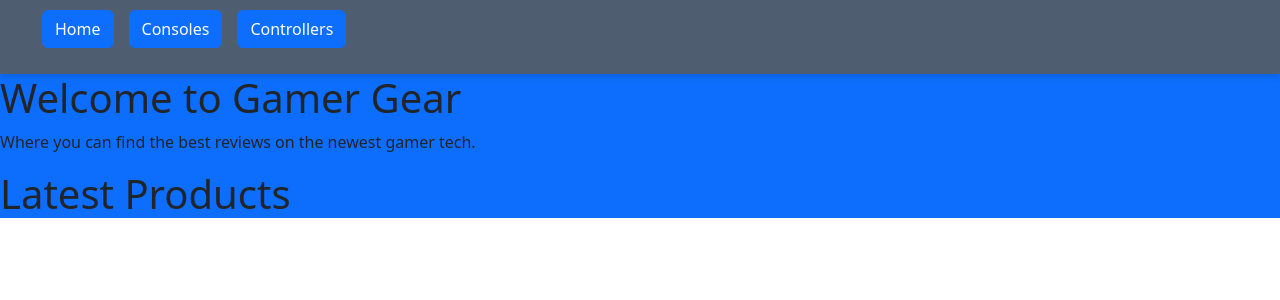
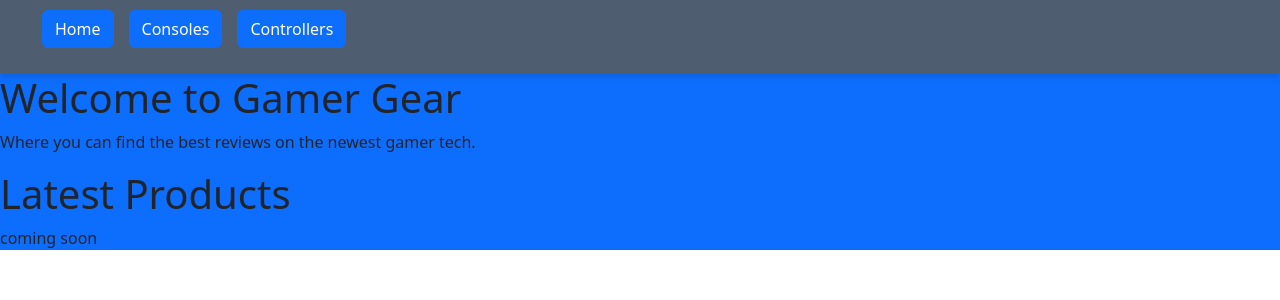
Before and after one commit to astrunk87/gamerTechSite, a React (Vite) app in the folder client/: page / in a window 1280 px wide. Shown: the top 300 px of the page. Built offline with nearby package versions, Linux system fonts and the light colour scheme.

Commit message:
fixed some text areas

```diff
--- a/client/src/components/Home.jsx
+++ b/client/src/components/Home.jsx
@@ -21,6 +21,7 @@ function Home() {
           Where you can find the best reviews on the newest gamer tech.
         </p>
       <h1>Latest Products</h1>
+      <p>coming soon</p>
 
       </div>
      );
--- a/client/src/components/pages/Controllers.jsx
+++ b/client/src/components/pages/Controllers.jsx
@@ -16,7 +16,7 @@ const Controllers = () => {
     <div className="card bg-white card-rounded w-50">
       <div className="card-header bg-dark text-center">
         <h1>
-         put in stuff for controllers here
+         Controller page coming soon!
         </h1>
       </div>
     </div>
--- a/client/src/components/pages/NewProduct.jsx
+++ b/client/src/components/pages/NewProduct.jsx
@@ -2,7 +2,7 @@
 
 const newProduct = () => {
   return (
-    <div className="my-3 p-3 rounded"> (
+    <div className="my-3 p-3 rounded">
       <div className="card bg-white card-rounded w-50">
         <div className="card-header bg-dark text-center">
           <h1>
```
